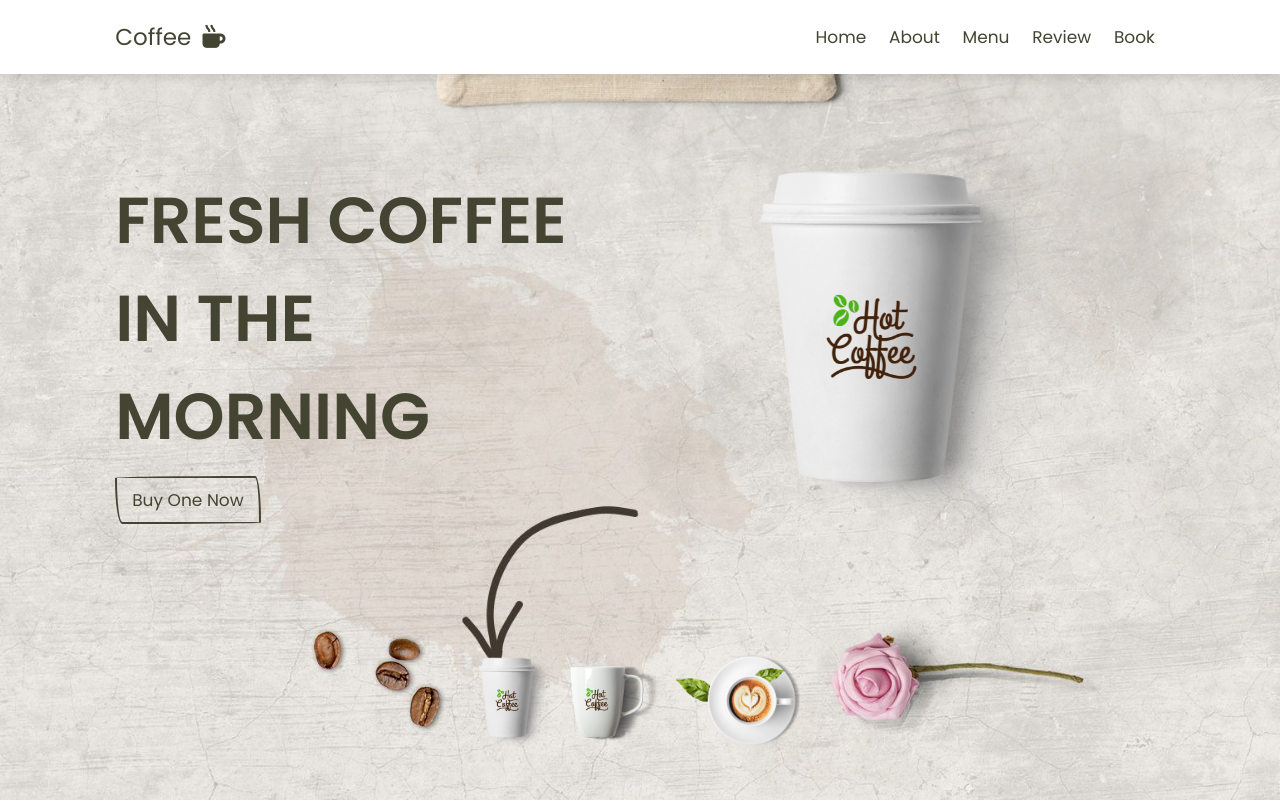
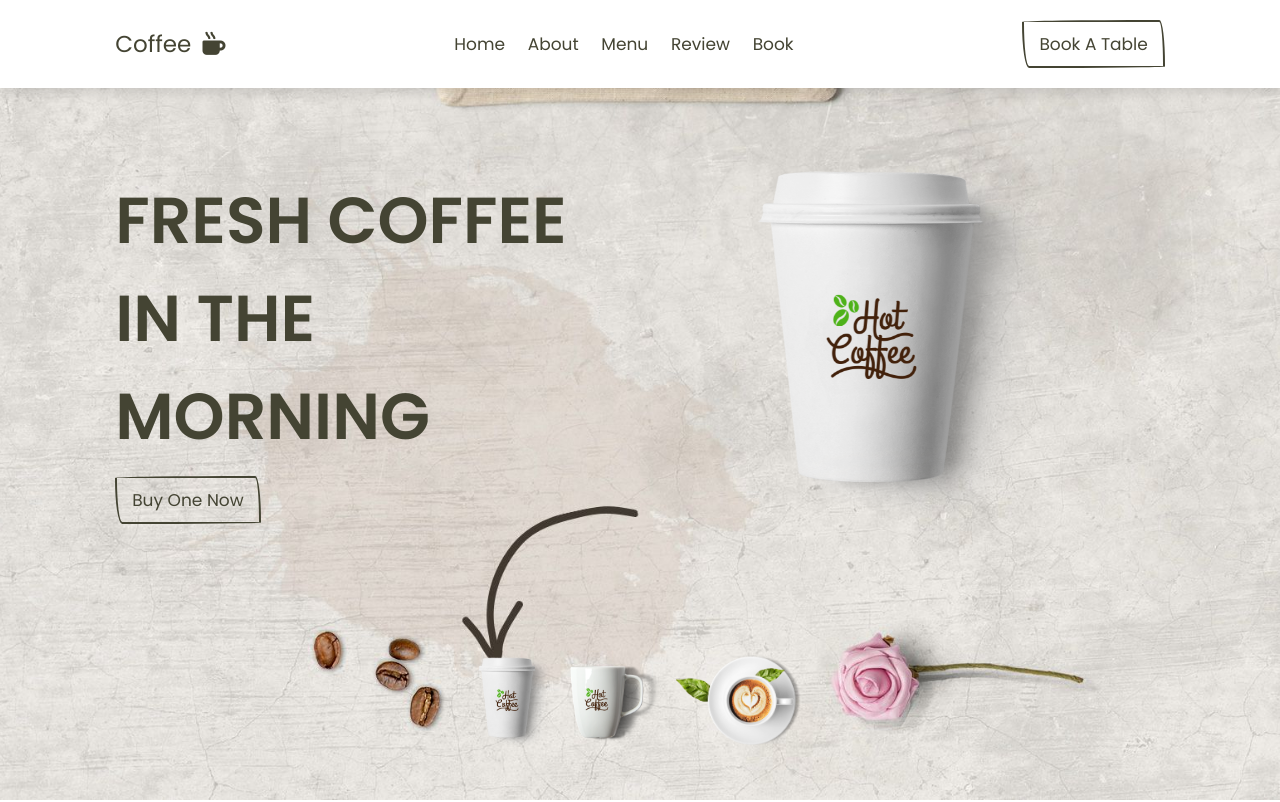
Before and after one commit to dmitriy433334/git-github.com-nikitakara134-copy, a plain HTML site: page coffee-shop-website-design/index.html in a window 1280 px wide. Shown: the top 802 px of the page. Drawn offline with nearby package versions, Linux system fonts and the light colour scheme.

Commit message:
fixed the UI in HTML header structure

```diff
--- a/coffee-shop-website-design/index.html
+++ b/coffee-shop-website-design/index.html
@@ -34,7 +34,7 @@
         <a href="#book">book</a>
     </nav>
 
-    <a href="#" class="btn" style="display: none;">book a table</a>
+    <a href="#" class="btn">book a table</a>
 </header>
 
 
```
